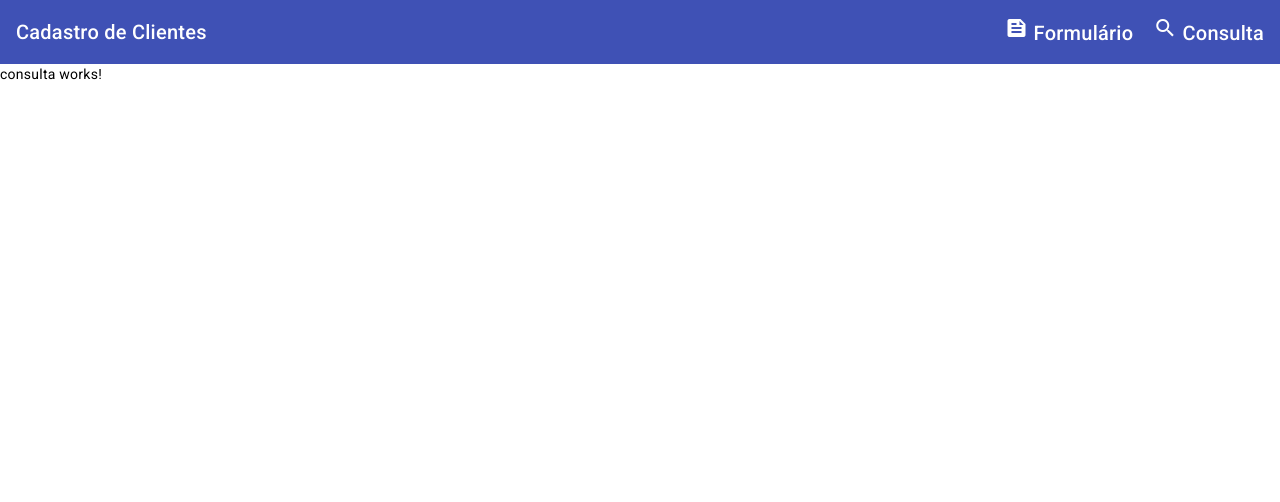
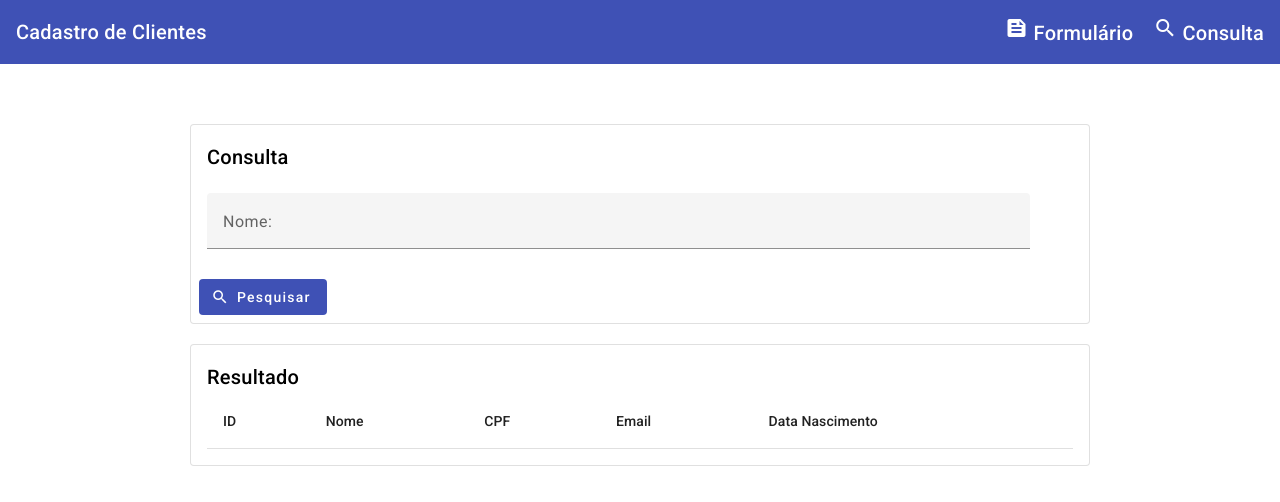
Before and after one commit to rafaelcloud83/crud-basico, an Angular app: page /consulta in a window 1280 px wide. Shown: the top 502 px of the page. Built offline with nearby package versions, Linux system fonts and the light colour scheme.

Commit message:
criado página html de consulta e inicializando com dados

```diff
--- a/src/app/cliente.service.ts
+++ b/src/app/cliente.service.ts
@@ -17,7 +17,11 @@
     localStorage.setItem(ClienteService.REPO_CLLIENTES, JSON.stringify(storage));
   }
 
-  obterStorage(): Cliente[] {
+  pesquisarClientes(nome: string) : Cliente[] {
+    return this.obterStorage();
+  }
+
+  private obterStorage(): Cliente[] {
     const repositorioClientes = localStorage.getItem(ClienteService.REPO_CLLIENTES);
     if (repositorioClientes) {
       const clientes: Cliente[] = JSON.parse(repositorioClientes);
--- a/src/app/consulta/consulta.component.html
+++ b/src/app/consulta/consulta.component.html
@@ -1 +1,68 @@
-<p>consulta works!</p>
+<div fxLayout="row" fxLayoutAlign="center">
+    <div fxLayout="column" fxFlex="900px">
+        <form class="mt-60" #buscaForm="ngForm">
+            <mat-card appearance="outlined">
+                <mat-card-header>
+                    <mat-card-title>Consulta</mat-card-title>
+                </mat-card-header>
+                <mat-card-content class="mt-20">
+                    <div fxLayout="row">
+                        <div fxLayout="column" fxFlex="95%">
+                            <mat-form-field class="full-width">
+                                <mat-label>Nome:</mat-label>
+                                <input matInput placeholder="Digite o nome para pesquisar">
+                            </mat-form-field>
+                        </div>
+                    </div>
+                </mat-card-content>
+                <mat-card-actions>
+                    <button mat-flat-button color="primary" type="submit">
+                        <mat-icon fontIcon="search"></mat-icon>
+                        Pesquisar
+                    </button>
+                </mat-card-actions>
+            </mat-card>
+        </form>
+    </div>
+</div>
+
+<div fxLayout="row" fxLayoutAlign="center" class="mt-20">
+    <div fxLayout="column" fxFlex="900px">
+        <mat-card appearance="outlined">
+            <mat-card-header>
+                <mat-card-title>Resultado</mat-card-title>
+            </mat-card-header>
+            <mat-card-content>
+                <table mat-table [dataSource]="listaClientes" class="full-width">
+                    <ng-container matColumnDef="id">
+                        <th mat-header-cell *matHeaderCellDef> ID </th>
+                        <td mat-cell *matCellDef="let cliente"> {{cliente.id}} </td>
+                    </ng-container>
+
+                    <ng-container matColumnDef="nome">
+                        <th mat-header-cell *matHeaderCellDef> Nome </th>
+                        <td mat-cell *matCellDef="let cliente"> {{cliente.nome}} </td>
+                    </ng-container>
+
+                    <ng-container matColumnDef="cpf">
+                        <th mat-header-cell *matHeaderCellDef> CPF </th>
+                        <td mat-cell *matCellDef="let cliente"> {{cliente.cpf}} </td>
+                    </ng-container>
+
+                    <ng-container matColumnDef="email">
+                        <th mat-header-cell *matHeaderCellDef> Email </th>
+                        <td mat-cell *matCellDef="let cliente"> {{cliente.email}} </td>
+                    </ng-container>
+
+                    <ng-container matColumnDef="dataNascimento">
+                        <th mat-header-cell *matHeaderCellDef> Data Nascimento </th>
+                        <td mat-cell *matCellDef="let cliente"> {{cliente.dataNascimento}} </td>
+                    </ng-container>
+
+                    <tr mat-header-row *matHeaderRowDef="colunasTabela"></tr>
+                    <tr mat-row *matRowDef="let row; columns: colunasTabela;"></tr>
+                </table>
+            </mat-card-content>
+        </mat-card>
+    </div>
+</div>
--- a/src/app/consulta/consulta.component.ts
+++ b/src/app/consulta/consulta.component.ts
@@ -1,11 +1,40 @@
-import { Component } from '@angular/core';
+import { Component, OnInit } from '@angular/core';
+import { CommonModule } from '@angular/common';
+import { MatInputModule } from '@angular/material/input';
+import { MatCardModule } from '@angular/material/card';
+import { FlexLayoutModule } from '@angular/flex-layout';
+import { MatIconModule } from '@angular/material/icon';
+import { MatTableModule } from '@angular/material/table';
+import { MatButtonModule } from '@angular/material/button';
+import { FormsModule } from '@angular/forms';
+import { ClienteService } from '../cliente.service';
+import { Cliente } from '../cadastro/cliente';
 
 @Component({
   selector: 'app-consulta',
-  imports: [],
+  imports: [
+    MatInputModule,
+    MatCardModule,
+    FlexLayoutModule,
+    MatIconModule,
+    MatTableModule,
+    MatButtonModule,
+    CommonModule,
+    FormsModule
+  ],
   templateUrl: './consulta.component.html',
   styleUrl: './consulta.component.scss'
 })
-export class ConsultaComponent {
+export class ConsultaComponent implements OnInit {
 
+  listaClientes: Cliente[] = [];
+  colunasTabela: string[] = ['id', 'nome', 'cpf', 'email', 'dataNascimento'];
+
+  constructor(private service: ClienteService) {
+
+  }
+
+  ngOnInit(){
+    this.listaClientes = this.service.pesquisarClientes('');
+  }
 }
```
